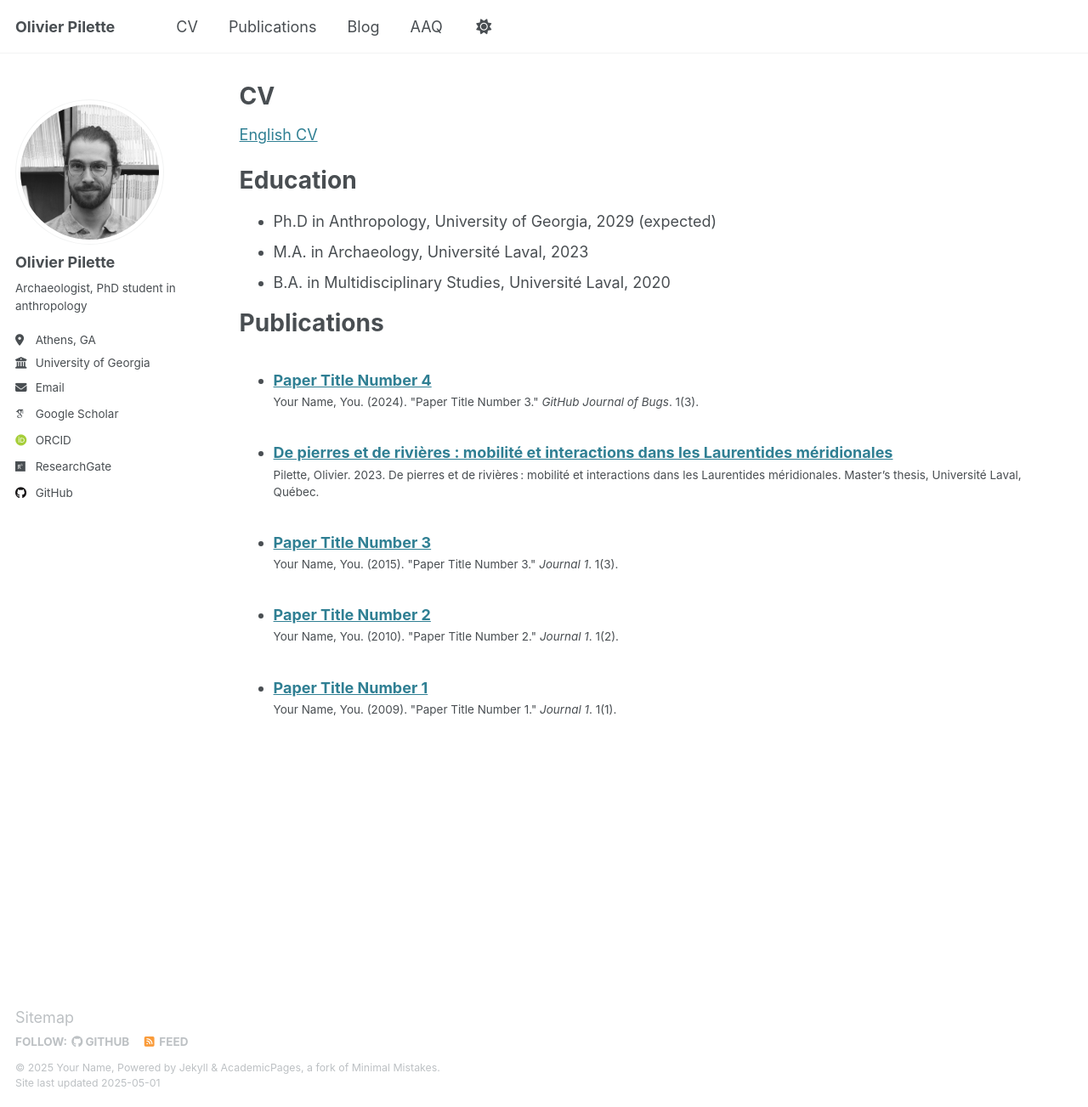
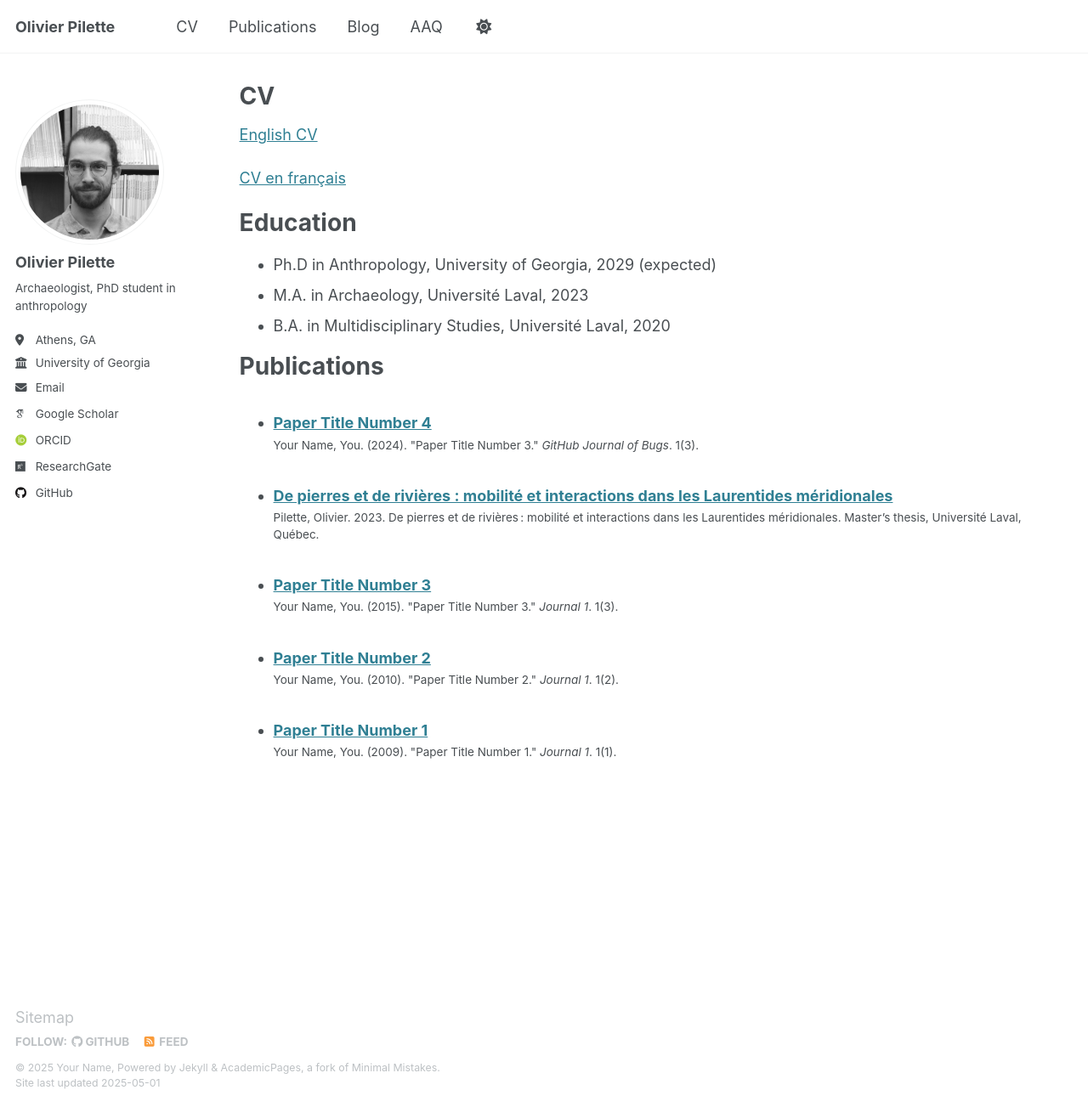
Before and after one commit to opilette/opilette.github.io, a Jekyll site: the page built from _pages/cv.md, in a window 1280 px wide and 1303 px high. Shown: the whole window at 85% size. Built offline with Jekyll 4.4.1, drawn with Linux system fonts in a browser that asks for light colours; some web fonts are replaced.

Commit message:
Update cv.md
Mise à jour des CV. Ajout du CV en français.

```diff
--- a/_pages/cv.md
+++ b/_pages/cv.md
@@ -9,7 +9,9 @@ redirect_from:
 
 {% include base_path %}
 
-[English CV ](/files/PILETTE_Olivier_CV_2025-04-11_eng.pdf)
+[English CV](/files/PILETTE_Olivier_CV_2025-05-01_eng.pdf)
+
+[CV en français](/files/PILETTE_Olivier_CV_2025-05-01_fr.pdf)
 
 Education
 ======
```
